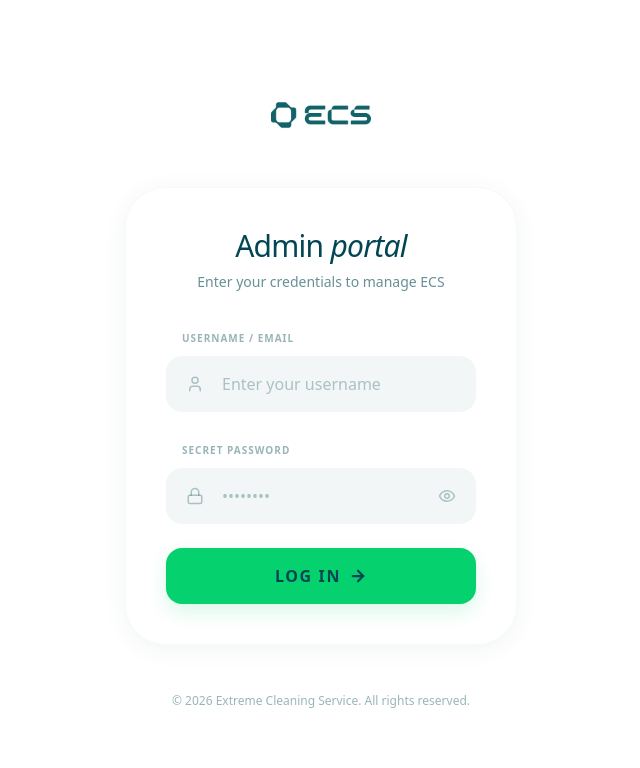
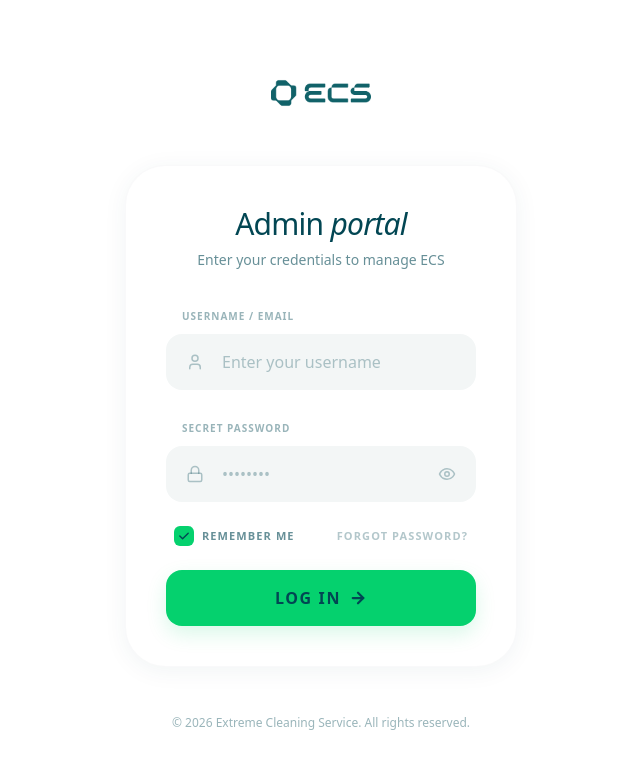
Before and after one commit to renatoquerales28-byte/extreme-cleaning-next, a Next.js app: page /admin/login in a window 1280 px wide. Shown: the top 768 px of the page, without its empty margins (319-959 px from the left). Built offline with nearby package versions, Linux system fonts and the light colour scheme.

Commit message:
Feature: Add 'Remember Me' and persistent 30-day session for Admin Login

```diff
--- a/src/app/admin/login/page.tsx
+++ b/src/app/admin/login/page.tsx
@@ -11,6 +11,7 @@ export default function AdminLoginPage() {
     const [username, setUsername] = useState("");
     const [password, setPassword] = useState("");
     const [showPassword, setShowPassword] = useState(false);
+    const [rememberMe, setRememberMe] = useState(true);
     const [isSubmitting, setIsSubmitting] = useState(false);
     const [error, setError] = useState("");
     const router = useRouter();
@@ -113,6 +114,30 @@ export default function AdminLoginPage() {
                             </div>
                         </div>
 
+                        {/* Remember Me & Forgot Password Placeholder */}
+                        <div className="flex items-center justify-between px-2">
+                            <label className="flex items-center gap-2 cursor-pointer group">
+                                <div className="relative flex items-center justify-center">
+                                    <input
+                                        type="checkbox"
+                                        checked={rememberMe}
+                                        onChange={(e) => setRememberMe(e.target.checked)}
+                                        className="peer appearance-none w-5 h-5 bg-[#f3f6f6] rounded-md checked:bg-[#05D16E] transition-all cursor-pointer border-none focus:ring-0"
+                                    />
+                                    <div className="absolute opacity-0 peer-checked:opacity-100 transition-opacity pointer-events-none text-[#024653]">
+                                        <svg xmlns="http://www.w3.org/2000/svg" className="h-3.5 w-3.5" viewBox="0 0 20 20" fill="currentColor">
+                                            <path fillRule="evenodd" d="M16.707 5.293a1 1 0 010 1.414l-8 8a1 1 0 01-1.414 0l-4-4a1 1 0 011.414-1.414L8 12.586l7.293-7.293a1 1 0 011.414 0z" clipRule="evenodd" />
+                                        </svg>
+                                    </div>
+                                </div>
+                                <span className="text-[11px] font-bold text-[#024653]/60 group-hover:text-[#024653] transition-colors uppercase tracking-widest">Remember Me</span>
+                            </label>
+
+                            <button type="button" className="text-[11px] font-bold text-[#024653]/30 hover:text-[#024653] transition-colors uppercase tracking-widest">
+                                Forgot password?
+                            </button>
+                        </div>
+
                         {error && (
                             <motion.div
                                 initial={{ opacity: 0, x: -10 }}
--- a/src/lib/auth.ts
+++ b/src/lib/auth.ts
@@ -28,6 +28,7 @@ export const authOptions: NextAuthOptions = {
     },
     session: {
         strategy: "jwt",
+        maxAge: 30 * 24 * 60 * 60, // 30 days
     },
     callbacks: {
         async session({ session, token }) {
```
